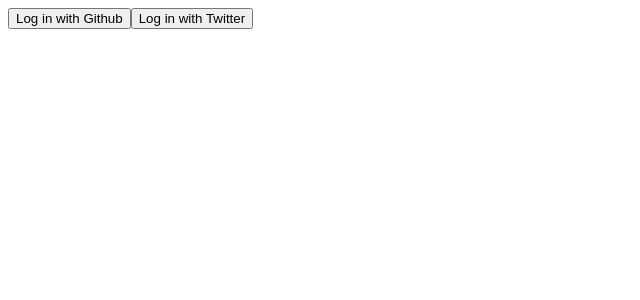
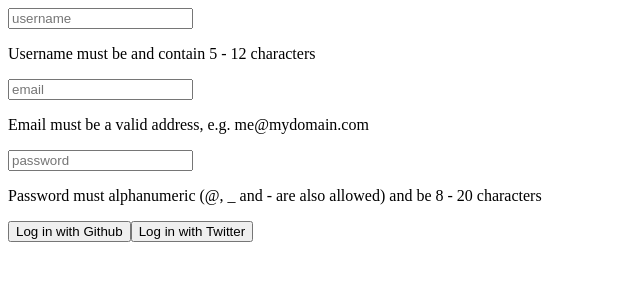
Before and after one commit to Zplaninic/ClimbingTrainingApp, a React (Create React App) app: page / in a window 1280 px wide. Shown: the top 300 px of the page, without its empty margins (0-640 px from the left). Built offline with nearby package versions, Linux system fonts and the light colour scheme; no server answers; what re-base would draw is missing.

Commit message:
add form input login

```diff
--- a/package.json
+++ b/package.json
@@ -27,7 +27,6 @@
     "not op_mini all"
   ],
   "devDependencies": {
-    "babel-eslint": "^10.1.0",
     "eslint": "^6.8.0",
     "eslint-config-prettier": "^6.10.0",
     "eslint-config-standard": "^14.1.0",
--- a/src/components/authentication/Authentication.js
+++ b/src/components/authentication/Authentication.js
@@ -1,16 +1,41 @@
 import React from "react";
 import PropTypes from "prop-types";
 
-const Authentication = props => (
+class Authentication extends React.Component {
+  render() {
+    return (
+      <React.Fragment>
+        <form>
+          <input type="text" name="username" placeholder="username" />
+          <p>Username must be and contain 5 - 12 characters</p>
+
+          <input type="text" name="email" placeholder="email" />
+          <p>Email must be a valid address, e.g. me@mydomain.com</p>
+
+          <input type="password" name="password" placeholder="password" />
+          <p>
+            Password must alphanumeric (@, _ and - are also allowed) and be 8 -
+            20 characters
+          </p>
+        </form>
         <nav className="authOption">
-    <button onClick={() => props.authenticate("Github")} className="gmail">
+          <button
+            onClick={() => this.props.authenticate("Github")}
+            className="gmail"
+          >
             Log in with Github
           </button>
-    <button onClick={() => props.authenticate("Twitter")} className="gmail">
+          <button
+            onClick={() => this.props.authenticate("Twitter")}
+            className="gmail"
+          >
             Log in with Twitter
           </button>
         </nav>
+      </React.Fragment>
     );
+  }
+}
 
 Authentication.propTypes = {
   authenticate: PropTypes.func.isRequired
--- a/src/helper.js
+++ b/src/helper.js
@@ -1,5 +1,3 @@
-/* eslint-disable no-magic-numbers */
-
 export function msToTime(duration) {
   let seconds = parseInt((duration / 1000) % 60, 10);
   let minutes = parseInt((duration / (1000 * 60)) % 60, 10);
```
Also changed, not shown: src/utils/validationUtils.js (added, +13 -0 lines), 1 other file (tests, documents, lock files or other folders). Lines whose indentation alone changed are shown as unchanged.
